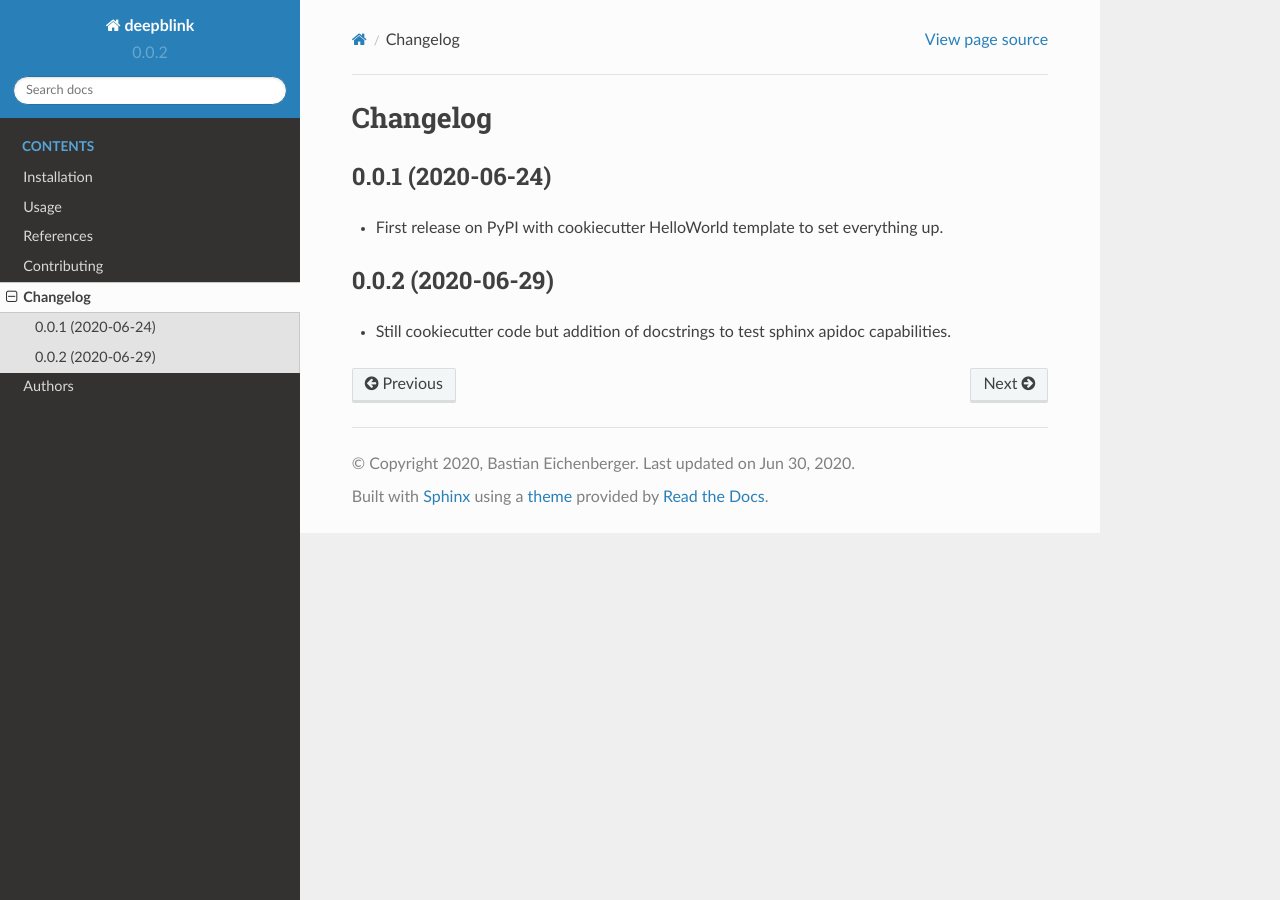
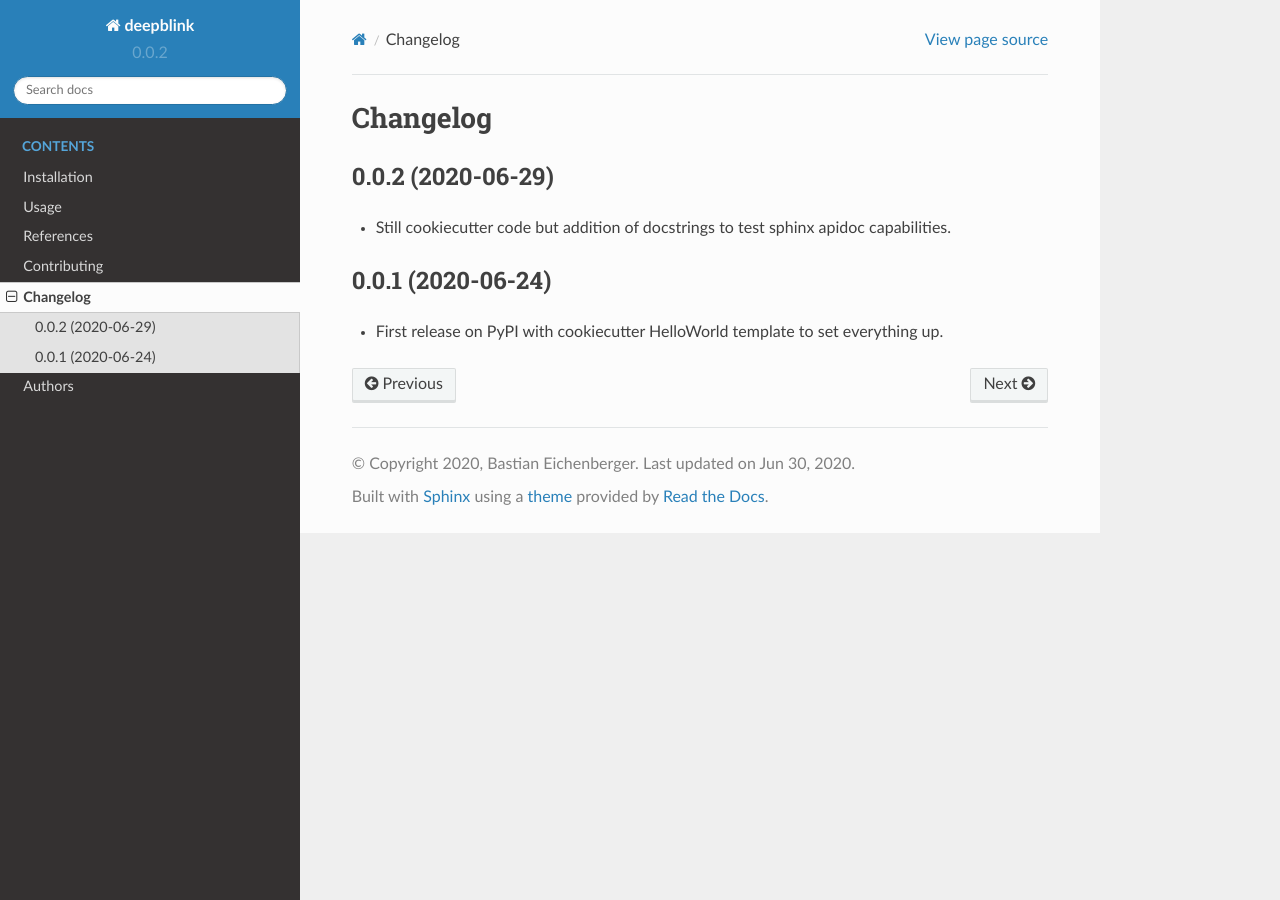
Before and after one commit to BBQuercus/deepBlink, a Sphinx documentation site: the page built from docs/changelog.rst, in a window 1280 px wide. Built offline with Sphinx 7.4.7 and the Read the Docs theme 2.0.0, drawn with Linux system fonts in a browser that asks for light colours; some of the changed lines change nothing that is shown.

Commit message:
Docs in conf.py; Readme rename to index

```diff
--- a/docs/changelog.rst
+++ b/docs/changelog.rst
@@ -1,13 +1,13 @@
 
 Changelog
 =========
+
+0.0.2 (2020-06-29)
+------------------
+
+* Still cookiecutter code but addition of docstrings to test sphinx apidoc capabilities.
 
 0.0.1 (2020-06-24)
 ------------------
 
 * First release on PyPI with cookiecutter HelloWorld template to set everything up.
-
-0.0.2 (2020-06-29)
-------------------
-
-* Still cookiecutter code but addition of docstrings to test sphinx apidoc capabilities.
--- a/docs/conf.py
+++ b/docs/conf.py
@@ -1,5 +1,21 @@
-# -*- coding: utf-8 -*-
-from __future__ import unicode_literals
+"""Configuration file for sphinx documentation.
+To build locally start populating 'references' manually
+via apidoc from the home dir:
+
+    sphinx-apidoc -o docs/references src\
+                  -H References\
+                  --tocfile index\
+                  -f
+
+Next, make sure all links are functional. Due to inconsistent behaviour,
+it currently isn't included in the tox checks. Run:
+
+    sphinx-build -b linkcheck docs dist/docs
+
+Finally, check proper building using:
+
+    sphinx-build docs dist/docs
+"""
 
 import os
 
@@ -16,11 +32,11 @@
 ]
 
 source_suffix = ".rst"
-master_doc = "readme"
+master_doc = "index"
 project = "deepblink"
 year = "2020"
 author = "Bastian Eichenberger"
-copyright = "{0}, {1}".format(year, author)
+copyright = f"{year}, {author}"
 version = release = "0.0.2"
 
 pygments_style = "trac"
@@ -41,7 +57,7 @@
 html_sidebars = {
     "**": ["searchbox.html", "globaltoc.html", "sourcelink.html"],
 }
-html_short_title = "%s-%s" % (project, version)
+html_short_title = f"{project}-{version}"
 
 napoleon_use_ivar = True
 napoleon_use_rtype = False
--- a/docs/references/deepblink.cli.rst
+++ /dev/null
@@ -1,7 +0,0 @@
-deepblink.cli module
-====================
-
-.. automodule:: deepblink.cli
-   :members:
-   :undoc-members:
-   :show-inheritance:
--- a/docs/references/deepblink.rst
+++ b/docs/references/deepblink.rst
@@ -4,10 +4,14 @@
 Submodules
 ----------
 
-.. toctree::
-   :maxdepth: 4
+deepblink.cli module
+--------------------
 
-   deepblink.cli
+.. automodule:: deepblink.cli
+   :members:
+   :undoc-members:
+   :show-inheritance:
+
 
 Module contents
 ---------------
```
Also changed, not shown: docs/index.rst (renamed from docs/readme.rst).
